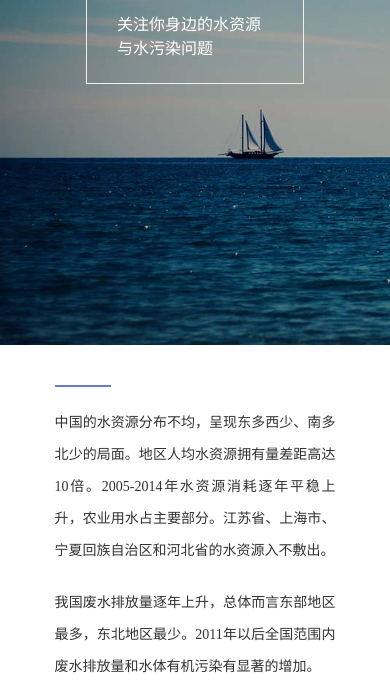
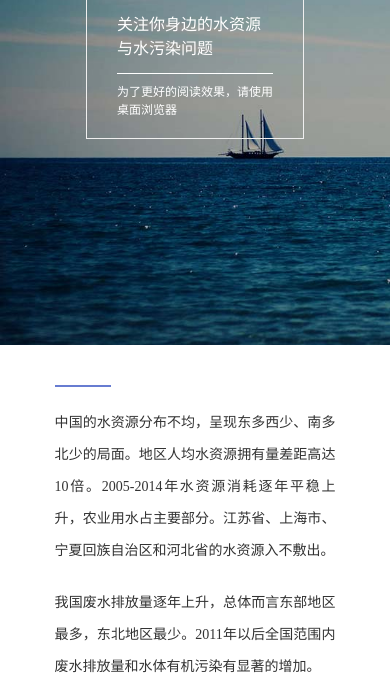
Before and after one commit to AquaScope/AquaScope.github.io, a plain HTML site: page index.html in a window 390 px wide. Shown: the part 135-835 px from the top of the page. Drawn offline with nearby package versions, Linux system fonts and the light colour scheme.

Commit message:
修改文案

```diff
--- a/index.html
+++ b/index.html
@@ -43,6 +43,7 @@
 			<div class="content">
 				<h1>Aquascope</h1>
 				<h2>关注你身边的水资源与水污染问题</h2>
+				<h2 class="mobile-info">为了更好的阅读效果，请使用桌面浏览器</h2>
 			</div>
 		</div>
 	</div>
@@ -192,7 +193,7 @@
 		<div class="content">
 			<p>
 				Made by Conan Lau &amp; Sophie ·
-				<a href="mailto:lcc1994@qq.com?subject=advice%20on%20project%20AquaScope">lcc1994@qq.com</a>
+				<a href="https://github.com/AquaScope/AquaScope.github.io">AquaScope.github.io</a>
 				·
 				<a href="http://achuan.me" target="_blank">@AChuan</a>
 			</p>
--- a/less/style.less
+++ b/less/style.less
@@ -60,7 +60,19 @@ dd {
 		}
 	}
 
+	.mobile-info {
+		display: none;
+	}
+
 	@media screen and (max-width: 640px ) {
+
+		.mobile-info {
+			display: block;
+			padding-top: 8px;
+			border-top:1px solid #fff;
+			font-size: 12px !important;
+		}
+
 		background: url('../images/intro-bg-small.jpg') 0 0 no-repeat;
 		background-size: auto 100%;
 		height: 400px;
```
Also changed, not shown: css/style.css, 1 other file.
